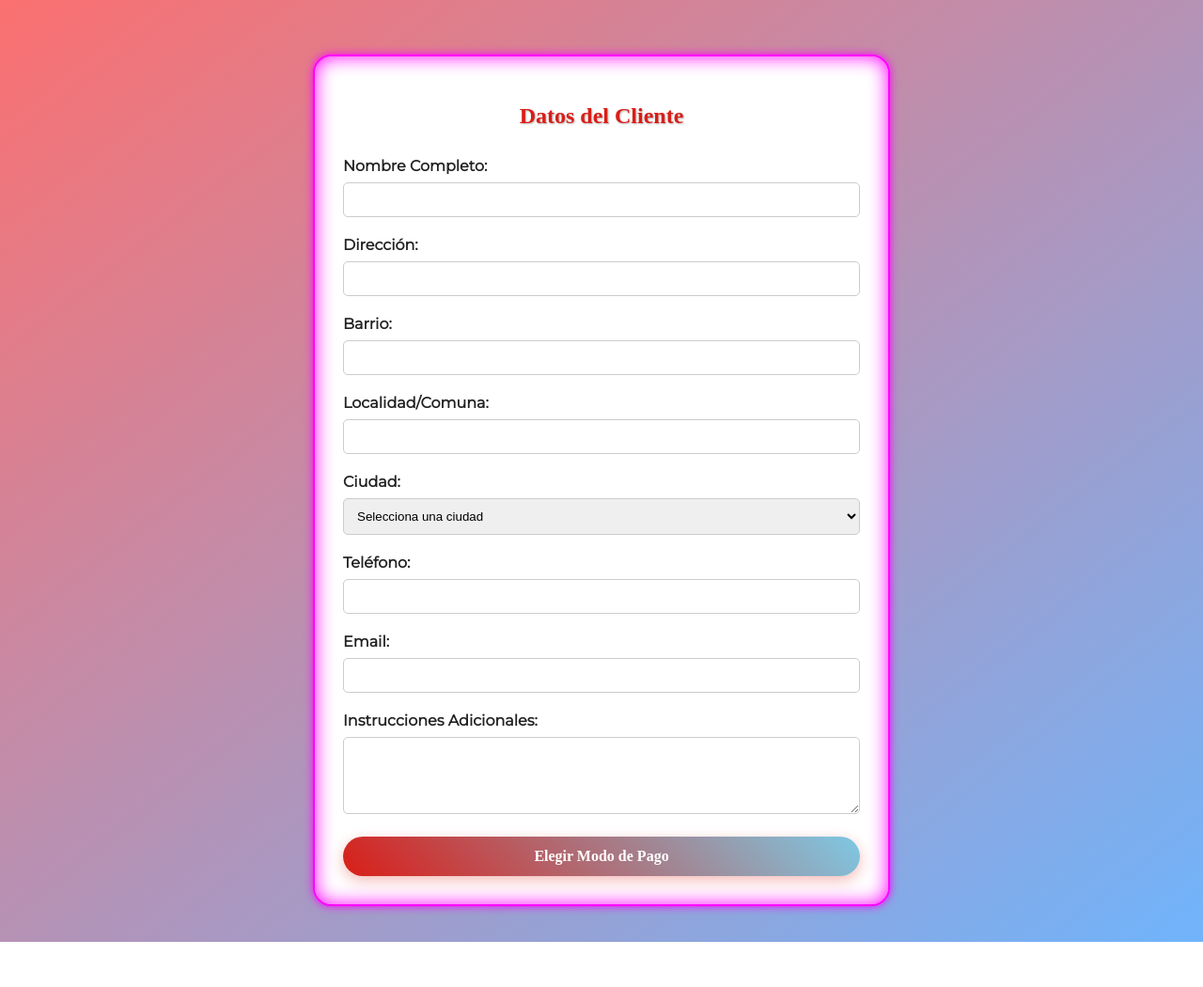
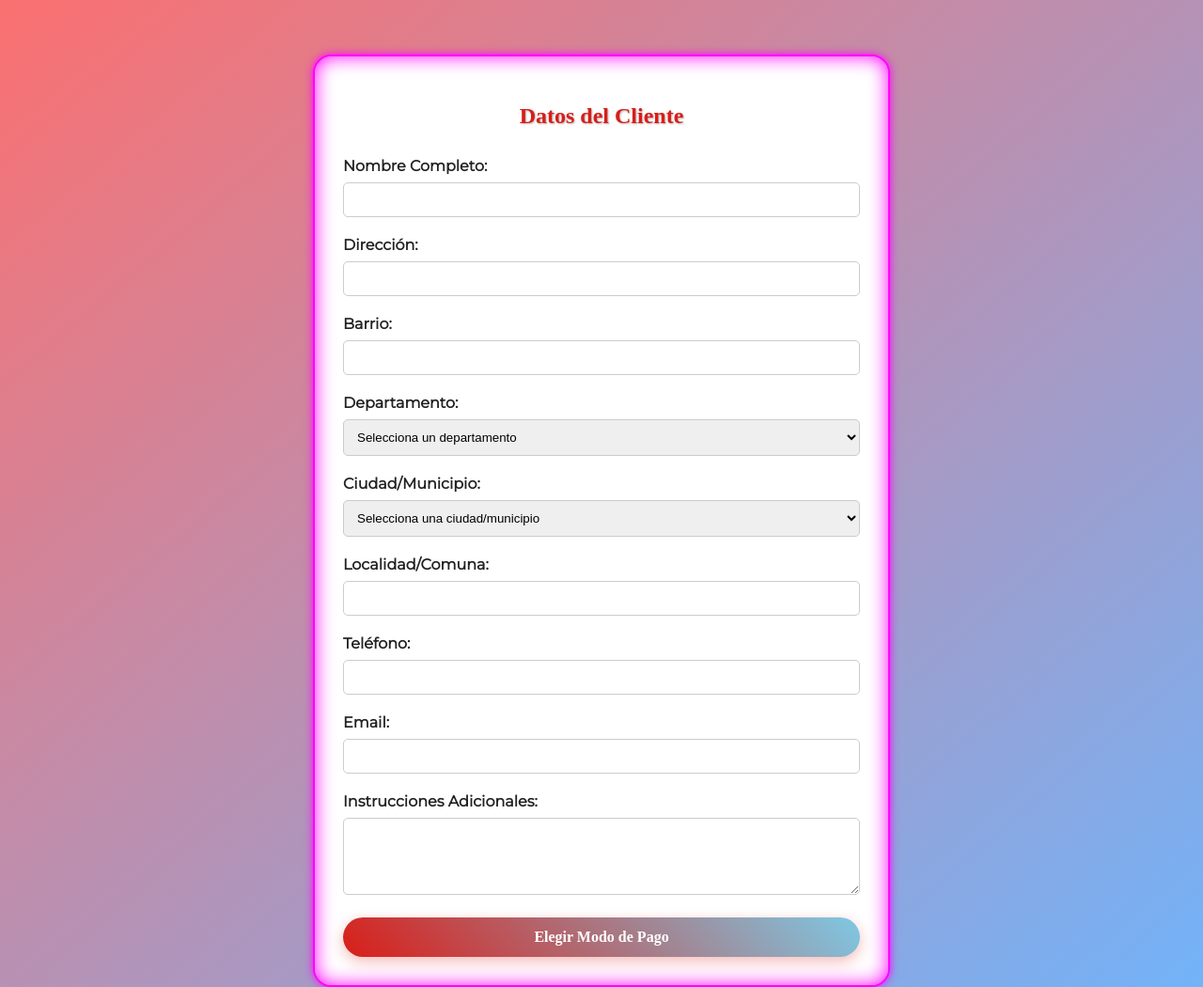
Before and after one commit to juanitasanchez687-dot/juanitasanchez687-dot.github.io, a plain HTML site: page pago.html in a window 1280 px wide. Shown: the top 1050 px of the page at 94% size. Before the commit the page ends 1002 px from the top, so only its background shows below. Drawn offline with Linux system fonts and the light colour scheme; a web font is replaced by a local one.

Commit message:
Update pago.html

```diff
--- a/pago.html
+++ b/pago.html
@@ -111,28 +111,18 @@
     <label for="barrio">Barrio:</label>
     <input type="text" id="barrio" required>
 
+    <label for="departamento">Departamento:</label>
+    <select id="departamento" required>
+      <option value="" disabled selected>Selecciona un departamento</option>
+    </select>
+
+    <label for="ciudad-municipio">Ciudad/Municipio:</label>
+    <select id="ciudad-municipio" required>
+      <option value="" disabled selected>Selecciona una ciudad/municipio</option>
+    </select>
+
     <label for="localidad">Localidad/Comuna:</label>
     <input type="text" id="localidad" required>
-
-    <label for="ciudad">Ciudad:</label>
-    <select id="ciudad" required>
-      <option value="" disabled selected>Selecciona una ciudad</option>
-      <option value="bogota">Bogotá</option>
-      <option value="medellin">Medellín</option>
-      <option value="cali">Cali</option>
-      <option value="barranquilla">Barranquilla</option>
-      <option value="cartagena">Cartagena</option>
-      <option value="bucaramanga">Bucaramanga</option>
-      <option value="cucuta">Cúcuta</option>
-      <option value="pereira">Pereira</option>
-      <option value="manizales">Manizales</option>
-      <option value="ibague">Ibagué</option>
-      <option value="neiva">Neiva</option>
-      <option value="pasto">Pasto</option>
-      <option value="armenia">Armenia</option>
-      <option value="valledupar">Valledupar</option>
-      <option value="santamarta">Santa Marta</option>
-    </select>
 
     <label for="telefono">Teléfono:</label>
     <input type="text" id="telefono" required>
@@ -238,6 +228,9 @@
     const formularioCliente = document.getElementById("formulario-cliente");
     const seccionPagos = document.getElementById("seccion-pagos");
 
+    const departamentoSelect = document.getElementById("departamento");
+    const ciudadMunicipioSelect = document.getElementById("ciudad-municipio");
+
     const formularioPago = document.getElementById("formulario-pago");
     const metodoPago = document.getElementById("metodo-pago");
     const totalPagar = document.getElementById("total-pagar");
@@ -258,6 +251,69 @@
     const carrito = JSON.parse(localStorage.getItem('carrito')) || [];
     const total = carrito.reduce((sum, p) => sum + p.precio, 0);
     totalPagar.textContent = `Total a Pagar: $${total.toFixed(2)}`;
+
+    // Objeto con la estructura de departamentos y municipios
+    const departamentosYMunicipios = {
+      "Amazonas": ["Leticia", "Puerto Nariño"],
+      "Antioquia": ["Medellín", "Bello", "Itagüí", "Envigado", "Rionegro"],
+      "Arauca": ["Arauca", "Saravena", "Tame"],
+      "Atlántico": ["Barranquilla", "Soledad", "Malambo"],
+      "Bolívar": ["Cartagena de Indias", "Magangué", "El Carmen de Bolívar"],
+      "Boyacá": ["Tunja", "Duitama", "Sogamoso", "Chiquinquirá"],
+      "Caldas": ["Manizales", "La Dorada", "Chinchiná"],
+      "Caquetá": ["Florencia", "San Vicente del Caguán"],
+      "Casanare": ["Yopal", "Aguazul", "Tauramena"],
+      "Cauca": ["Popayán", "Santander de Quilichao", "Puerto Tejada"],
+      "Cesar": ["Valledupar", "Aguachica", "Codazzi"],
+      "Chocó": ["Quibdó", "Istmina"],
+      "Córdoba": ["Montería", "Sahagún", "Cereté"],
+      "Cundinamarca": ["Bogotá D.C.", "Soacha", "Chía", "Zipaquirá", "Funza"],
+      "Guainía": ["Inírida"],
+      "Guaviare": ["San José del Guaviare"],
+      "Huila": ["Neiva", "Pitalito", "Garzón"],
+      "La Guajira": ["Riohacha", "Maicao", "Uribia"],
+      "Magdalena": ["Santa Marta", "Ciénaga", "Fundación"],
+      "Meta": ["Villavicencio", "Puerto Gaitán", "Granada"],
+      "Nariño": ["Pasto", "Tumaco", "Ipiales"],
+      "Norte de Santander": ["Cúcuta", "Ocaña", "Pamplona"],
+      "Putumayo": ["Mocoa", "Puerto Asís"],
+      "Quindío": ["Armenia", "Calarcá", "Quimbaya"],
+      "Risaralda": ["Pereira", "Dosquebradas", "Santa Rosa de Cabal"],
+      "San Andrés y Providencia": ["San Andrés"],
+      "Santander": ["Bucaramanga", "Floridablanca", "Girón"],
+      "Sucre": ["Sincelejo", "Corozal"],
+      "Tolima": ["Ibagué", "Espinal", "Melgar"],
+      "Valle del Cauca": ["Cali", "Palmira", "Buenaventura", "Tuluá"],
+      "Vaupés": ["Mitú"],
+      "Vichada": ["Puerto Carreño"]
+    };
+
+    // Función para llenar el select de Departamentos
+    function poblarDepartamentos() {
+      for (const departamento in departamentosYMunicipios) {
+        const option = document.createElement("option");
+        option.value = departamento;
+        option.textContent = departamento;
+        departamentoSelect.appendChild(option);
+      }
+    }
+
+    // Evento que escucha el cambio en el select de Departamento
+    departamentoSelect.addEventListener("change", function() {
+      const departamentoSeleccionado = this.value;
+      ciudadMunicipioSelect.innerHTML = '<option value="" disabled selected>Selecciona una ciudad/municipio</option>';
+      if (departamentoSeleccionado) {
+        const ciudades = departamentosYMunicipios[departamentoSeleccionado];
+        ciudades.forEach(ciudad => {
+          const option = document.createElement("option");
+          option.value = ciudad;
+          option.textContent = ciudad;
+          ciudadMunicipioSelect.appendChild(option);
+        });
+      }
+    });
+
+    poblarDepartamentos();
 
     function ocultarTodo() {
       tarjetaForm.classList.add('oculto');
```
